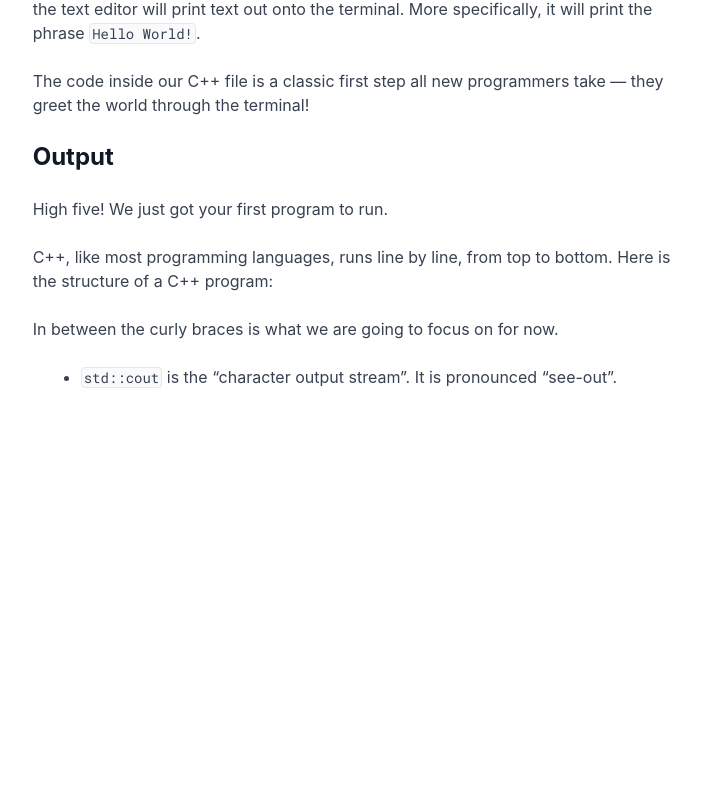
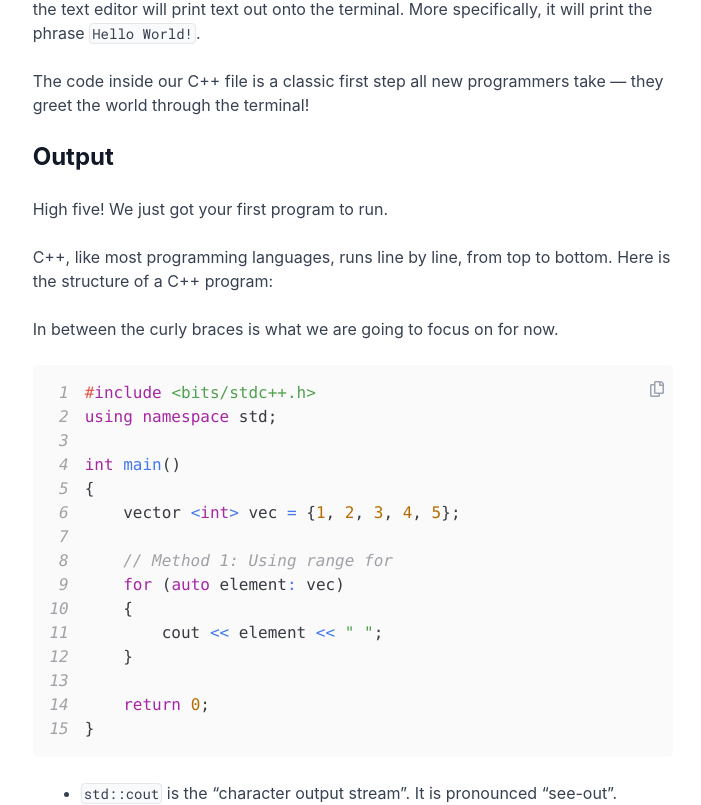
Before and after one commit to sundaray/tusar-nextjs-blog, a Next.js app: page /blog/first-blog in a window 1280 px wide. Shown: the part 1113-1918 px from the top of the page, without its empty margins (74-775 px from the left). Before the commit the page ends 1502 px from the top, so only its background shows below. Built offline with nearby package versions, Linux system fonts and the light colour scheme.

Commit message:
code block added

```diff
--- a/package.json
+++ b/package.json
@@ -15,7 +15,9 @@
     "framer-motion": "^9.1.6",
     "next": "13.2.0",
     "react": "18.2.0",
+    "react-copy-to-clipboard": "^5.1.0",
     "react-dom": "18.2.0",
+    "react-icons": "^4.7.1",
     "react-syntax-highlighter": "^15.5.0"
   },
   "devDependencies": {
--- /dev/null
+++ b/src/components/codesnippets/first-blog.js
@@ -0,0 +1,15 @@
+export const code = `#include <bits/stdc++.h>
+using namespace std;
+
+int main()
+{
+    vector <int> vec = {1, 2, 3, 4, 5};
+
+    // Method 1: Using range for
+    for (auto element: vec)
+    {
+        cout << element << " ";
+    }
+
+    return 0;
+}`;
--- /dev/null
+++ b/src/components/post/CodeBlock.js
@@ -0,0 +1,61 @@
+import React, { useState } from "react";
+import { Prism as SyntaxHighlighter } from "react-syntax-highlighter";
+import { CopyToClipboard } from "react-copy-to-clipboard";
+import { vscDarkPlus } from "react-syntax-highlighter/dist/cjs/styles/prism";
+import { oneLight } from "react-syntax-highlighter/dist/cjs/styles/prism";
+import { nightOwl } from "react-syntax-highlighter/dist/cjs/styles/prism";
+import { zTouch } from "react-syntax-highlighter/dist/cjs/styles/prism";
+import { coldDarkDark } from "react-syntax-highlighter/dist/cjs/styles/prism";
+import { FaRegCopy } from "react-icons/fa";
+
+const CodeBlock = ({ children, highlight = [], title, language }) => {
+  const [copied, setCopied] = useState(false);
+
+  const handleCopy = () => {
+    setCopied(true);
+    setTimeout(() => setCopied(false), 2000);
+  };
+
+  return (
+    <div className="relative mb-6">
+      <CopyToClipboard
+        onCopy={handleCopy}
+        text={children}
+        className="absolute top-4 right-2 text-gray-400"
+      >
+        <button>
+          {copied ? (
+            <p className="text-gray-400 text-sm">copied</p>
+          ) : (
+            <FaRegCopy className="hover:text-blue-500 transition-all" />
+          )}
+        </button>
+      </CopyToClipboard>
+
+      <SyntaxHighlighter
+        className={`${
+          language === "cpp"
+            ? "synatx-cpp"
+            : language === "json"
+            ? "syntax-json"
+            : ""
+        }`}
+        language={language}
+        style={oneLight}
+        showLineNumbers
+        wrapLines
+        lineProps={(lineNumber) => {
+          let style = { display: "block" };
+          if (highlight.includes(lineNumber)) {
+            style.backgroundColor = "#404040";
+          }
+          return { style };
+        }}
+      >
+        {children}
+      </SyntaxHighlighter>
+    </div>
+  );
+};
+
+export default CodeBlock;
--- a/src/pages/blog/first-blog.js
+++ b/src/pages/blog/first-blog.js
@@ -1,9 +1,10 @@
 import PostLayout from "../../components/post/PostLayout";
 import Heading1 from "@/components/post/Heading1";
-import Heading2 from "@/components/post/Heading2";
 import List from "@/components/post/List";
 import Note from "@/components/post/Note";
 import Highlight from "@/components/post/Highlight";
+import CodeBlock from "@/components/post/CodeBlock";
+import { code } from "@/components/codesnippets/first-blog";
 
 const Home = () => {
   return (
@@ -70,6 +71,7 @@ const Home = () => {
       <p>
         In between the curly braces is what we are going to focus on for now.
       </p>
+      <CodeBlock language="cpp">{code}</CodeBlock>
       <List>
         <li>
           <Highlight>std::cout</Highlight> is the “character output stream”. It
--- a/src/styles/globals.css
+++ b/src/styles/globals.css
@@ -76,6 +76,6 @@ grid-row: 1 / -1
 
 .toc {
   grid-column: 10 / -1;
-  grid-row: 4 / -1
+  grid-row: 2 / -1
 
 }
```
Also changed, not shown: 1 other file (tests, documents, lock files or other folders).
